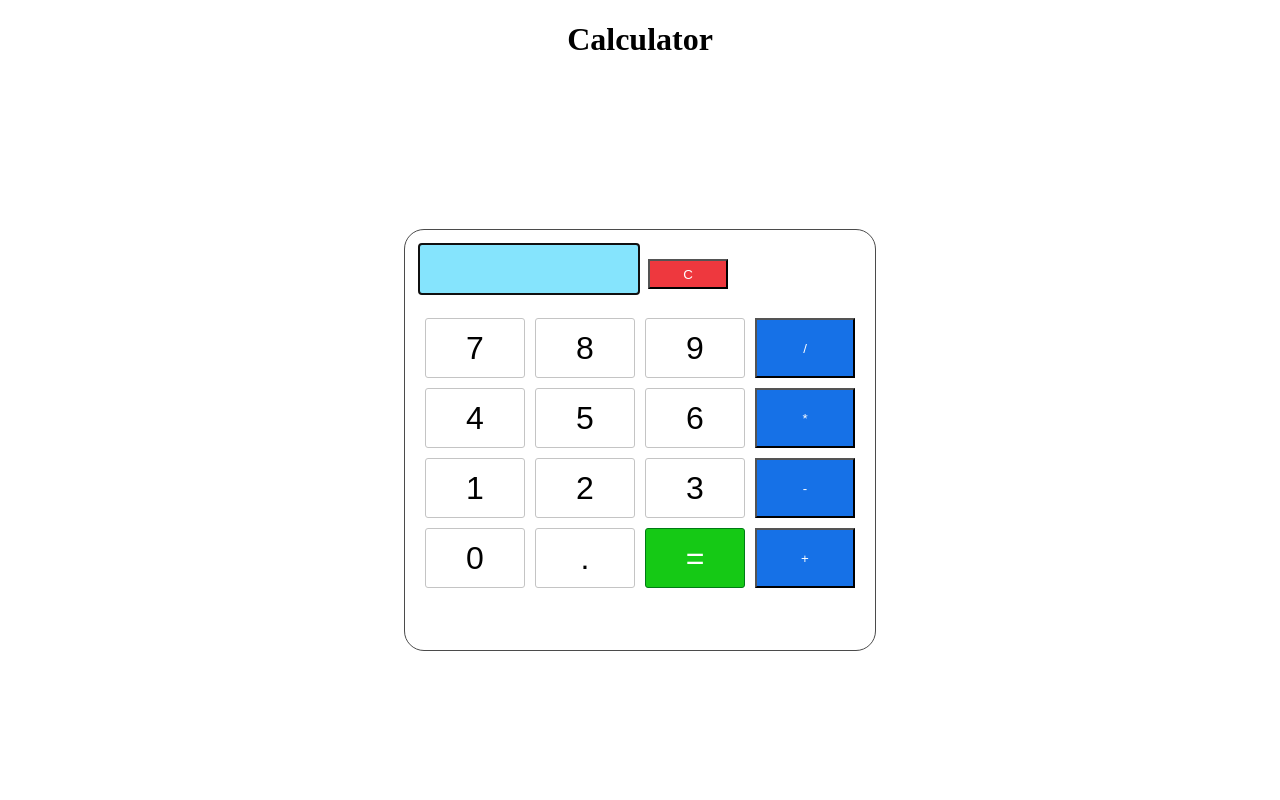
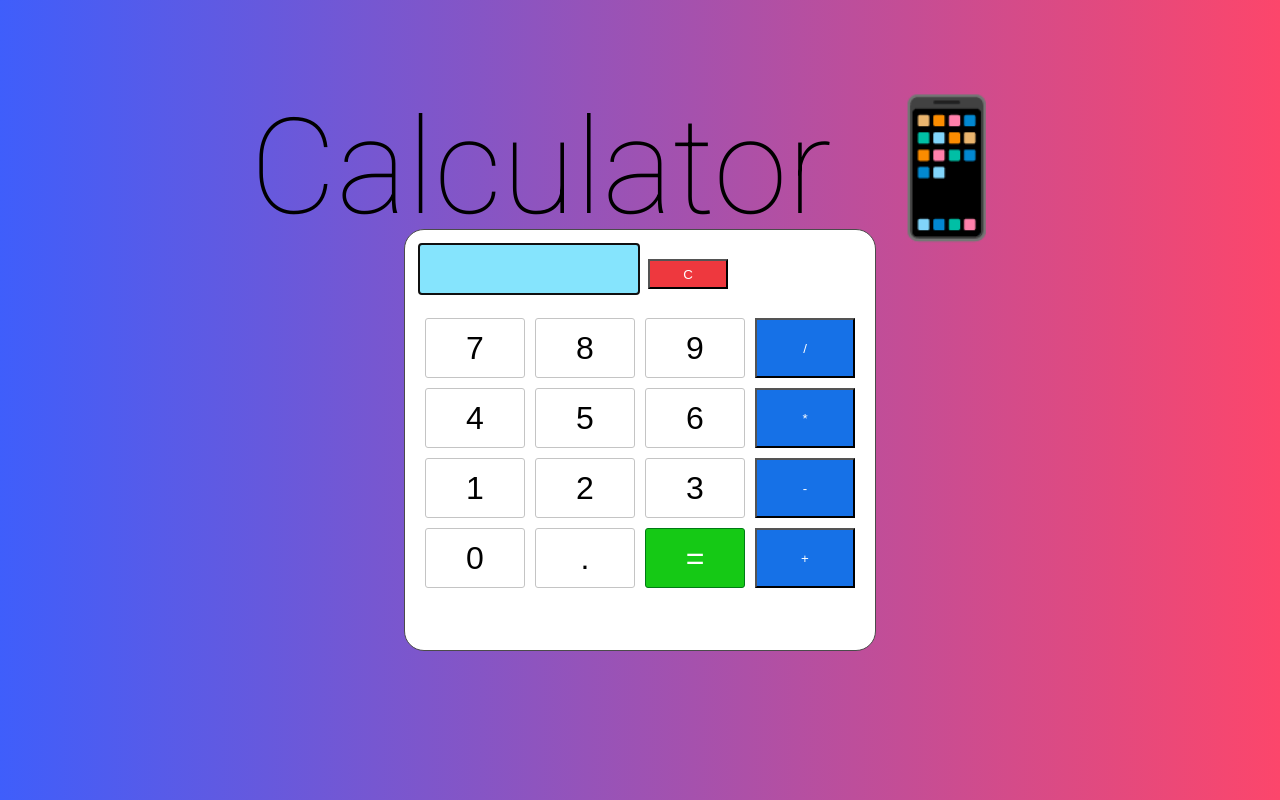
Before and after one commit to JDiffley22/calculator, a website built with Vite: page index.html in a window 1280 px wide. Built offline with nearby package versions, Linux system fonts and the light colour scheme.

Commit message:
style updates

```diff
--- a/index.html
+++ b/index.html
@@ -5,10 +5,13 @@
   <meta name="viewport" content="width=device-width, initial-scale=1.0">
   <script src="index.js"></script>
   <link rel="stylesheet" href="styles.css">
+  <link rel="preconnect" href="https://fonts.googleapis.com">
+  <link rel="preconnect" href="https://fonts.gstatic.com" crossorigin>
+  <link href="https://fonts.googleapis.com/css2?family=Roboto:ital,wght@0,100;0,300;0,400;0,500;0,700;0,900;1,100;1,300;1,400;1,500;1,700;1,900&display=swap" rel="stylesheet">
   <title>Calculator App</title>
 </head>
 <body>
-  <h1 class="header">Calculator</h1>
+  <h1 class="header roboto-thin">Calculator &#x1F4F1;</h1>
   <div class="container">
     <!-- Calculator screen -->
     <table>
--- a/styles.css
+++ b/styles.css
@@ -1,9 +1,21 @@
+body {
+    background: rgb(63,94,251);
+    background: linear-gradient(90deg, rgba(63,94,251,1) 0%, rgba(252,70,107,1) 100%);
+}
+.roboto-thin {
+    font-family: "Roboto", sans-serif;
+    font-weight: 100;
+    font-style: normal;
+    font-size: 100pt;
+  }
+
 .header {
     text-align: center;
 }
 
 .container {
     border: 1px solid #4b4b4b;
+    background-color: #ffffff;
     border-radius: 20px;
     position: absolute;
     top: 55%;
```
